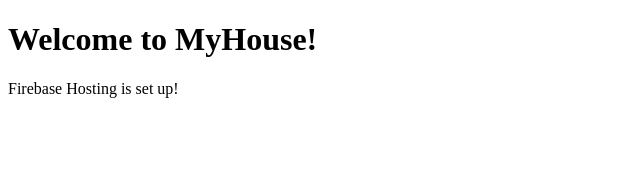
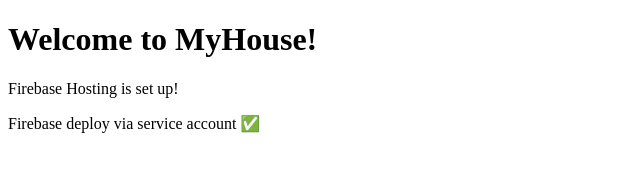
Before and after one commit to RobertGMcLendon/MyHouse, a plain HTML site: page index.html in a window 1280 px wide. Shown: the whole page, without its empty margins (0-640 px from the left). Drawn offline with Linux system fonts and the light colour scheme.

Commit message:
test: service account deploy

```diff
--- a/index.html
+++ b/index.html
@@ -8,3 +8,4 @@
     <p>Firebase Hosting is set up!</p>
   </body>
 </html>
+<p>Firebase deploy via service account ✅</p>
```
